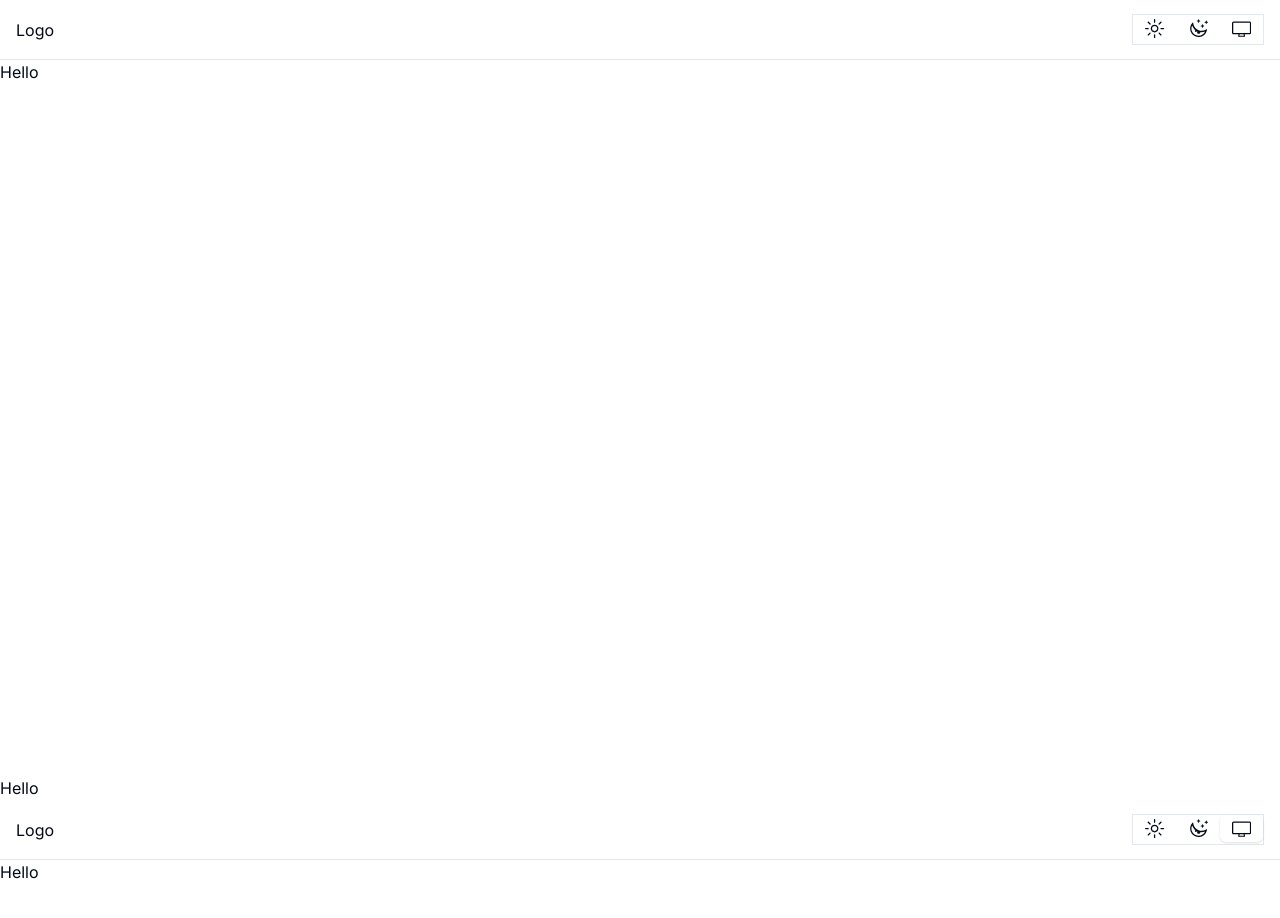
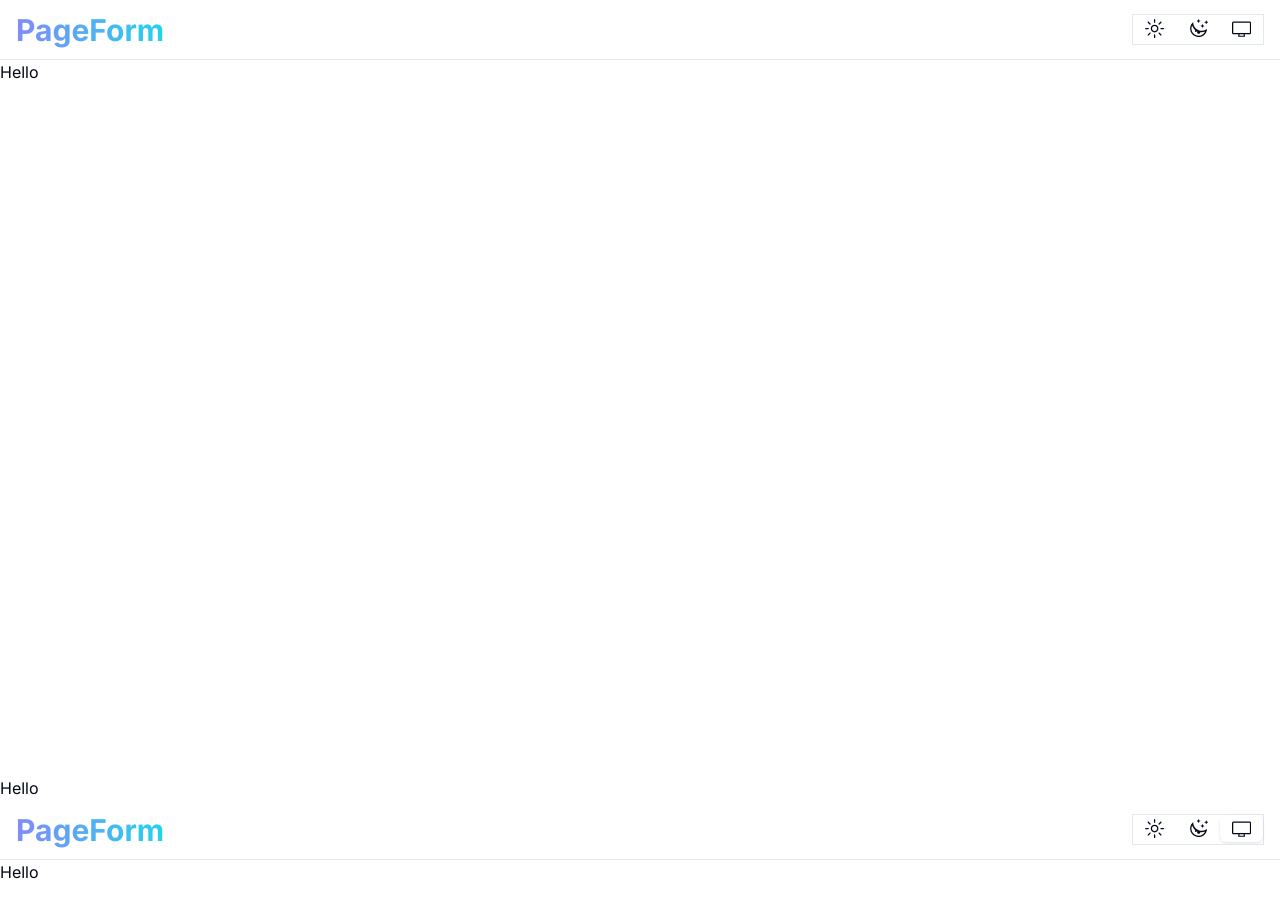
Before and after one commit to OmMani002/Form_Builder, a Next.js app in the folder make-forms/: page / in a window 1280 px wide. Shown: the top 918 px of the page. Built offline with nearby package versions, Linux system fonts and the light colour scheme.

Commit message:
use shadcn.com
used the shadcn.com to customize the colour according to my own need

```diff
--- a/make-forms/app/globals.css
+++ b/make-forms/app/globals.css
@@ -1,70 +1,55 @@
 @tailwind base;
 @tailwind components;
 @tailwind utilities;
+
 
 @layer base {
   :root {
     --background: 0 0% 100%;
     --foreground: 222.2 84% 4.9%;
-
     --card: 0 0% 100%;
     --card-foreground: 222.2 84% 4.9%;
-
     --popover: 0 0% 100%;
     --popover-foreground: 222.2 84% 4.9%;
-
     --primary: 222.2 47.4% 11.2%;
     --primary-foreground: 210 40% 98%;
-
     --secondary: 210 40% 96.1%;
     --secondary-foreground: 222.2 47.4% 11.2%;
-
     --muted: 210 40% 96.1%;
     --muted-foreground: 215.4 16.3% 46.9%;
-
     --accent: 210 40% 96.1%;
     --accent-foreground: 222.2 47.4% 11.2%;
-
     --destructive: 0 84.2% 60.2%;
     --destructive-foreground: 210 40% 98%;
-
     --border: 214.3 31.8% 91.4%;
     --input: 214.3 31.8% 91.4%;
     --ring: 222.2 84% 4.9%;
-
     --radius: 0.5rem;
   }
 
   .dark {
     --background: 222.2 84% 4.9%;
     --foreground: 210 40% 98%;
-
     --card: 222.2 84% 4.9%;
     --card-foreground: 210 40% 98%;
-
     --popover: 222.2 84% 4.9%;
     --popover-foreground: 210 40% 98%;
-
     --primary: 210 40% 98%;
     --primary-foreground: 222.2 47.4% 11.2%;
-
     --secondary: 217.2 32.6% 17.5%;
     --secondary-foreground: 210 40% 98%;
-
     --muted: 217.2 32.6% 17.5%;
     --muted-foreground: 215 20.2% 65.1%;
-
     --accent: 217.2 32.6% 17.5%;
     --accent-foreground: 210 40% 98%;
-
     --destructive: 0 62.8% 30.6%;
     --destructive-foreground: 210 40% 98%;
-
     --border: 217.2 32.6% 17.5%;
     --input: 217.2 32.6% 17.5%;
-    --ring: 212.7 26.8% 83.9%;
+    --ring: 212.7 26.8% 83.9;
   }
 }
+
 
 @layer base {
   * {
--- a/make-forms/components/Logo.tsx
+++ b/make-forms/components/Logo.tsx
@@ -1,8 +1,11 @@
+import Link from 'next/link'
 import React from 'react'
 
 function Logo() {
   return (
-    <div>Logo</div>
+    <Link href={"/"} className="font-bold text-3xl bg-gradient-to-r from-indigo-400 to-cyan-400 text-transparent bg-clip-text hover:cursor-pointer">
+        PageForm
+    </Link>
   )
 }
 
--- a/make-forms/components/ThemeSwitcher.tsx
+++ b/make-forms/components/ThemeSwitcher.tsx
@@ -15,22 +15,22 @@ function ThemeSwitcher() {
     setMounted(true);
   }, []);
 
-  if (!mounted) return null;
+  if (!mounted) return null;  //avoid rehydration errors
   return (
     <Tabs defaultValue={theme}>
-        <TabsList className='border'>
-            <TabsTrigger value='light' onClick={() => setTheme("light")}>
-                <SunIcon className='h-[1.2rem] w-[1.2rem]' />
+        <TabsList className="border">
+            <TabsTrigger value="light" onClick={() => setTheme("light")}>
+                <SunIcon className="h-[1.2rem] w-[1.2rem]" />
             </TabsTrigger>
-            <TabsTrigger value='dark' onClick={() => setTheme("dark")}>
-                <MoonIcon className='h-[1.2rem] w-[1.2rem] rotate-90 transition-all dark:rotate-0' />
+            <TabsTrigger value="dark" onClick={() => setTheme("dark")}>
+                <MoonIcon className="h-[1.2rem] w-[1.2rem] rotate-90 transition-all dark:rotate-0 "/>
             </TabsTrigger>
-            <TabsTrigger value='system' onClick={() => setTheme("system")}>
-                <DesktopIcon className='h-[1.2rem] w-[1.2rem]' />
+            <TabsTrigger value="system" onClick={() => setTheme("system")}>
+                <DesktopIcon className="h-[1.2rem] w-[1.2rem]" />
             </TabsTrigger>
         </TabsList>
     </Tabs>
-  )
+  );
 }
 
 export default ThemeSwitcher
```
